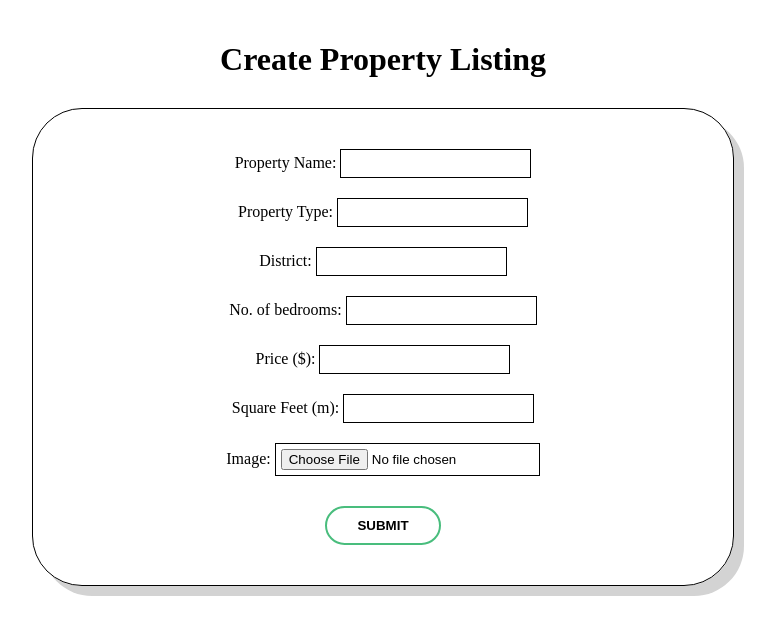
After one commit to prozai/viewnest, a Flask app: page /create_property in a window 1280 px wide. The commit adds this page. Shown: the top 635 px of the page, without its empty margins (257-1032 px from the left). Run offline with Flask 3, Linux system fonts and the light colour scheme; some libraries are stand-ins or nearby versions.

Commit message:
added html

```diff
--- a/app/templates/REAgent/REA_properties.html
+++ b/app/templates/REAgent/REA_properties.html
@@ -38,6 +38,10 @@
 <body>
     <div class="container">
         <h1>My Property Listings</h1>
+        <!-- <div class="search-bar">
+            <input type="text" id="search" placeholder="Search Property...">
+            <button onclick="searchProperties()">Search</button>
+        </div> -->
         <ul class="property-list">
             {% for property in properties %}
                 <li class="property-item">
--- /dev/null
+++ b/app/templates/REAgent/create_property.html
@@ -0,0 +1,93 @@
+<!DOCTYPE html>
+<html lang="en">
+<head>
+  <meta charset="UTF-8">
+  <meta name="viewport" content="width=device-width, initial-scale=1.0">
+  <title>Create Property Listing</title>
+  <!-- <link rel="stylesheet" href="{{ url_for('static', filename='css/property.css')}}"> -->
+  <style>
+    h1 {
+      text-align: center;
+      padding-top: 20px;
+    }
+
+    .form-container {
+      text-align: center;
+      max-width: 700px;
+      margin: 30px auto;
+      padding: 30px 0px 30px 0px;
+      border: solid 1px;
+      border-radius: 50px;
+      box-shadow: lightgray 10px 10px;
+    }
+    .form-group {
+      padding: 10px;
+    }
+
+    .form-control{
+      padding: 6px;
+      border: solid 1px black;
+    }
+
+    .form-control-image{
+      padding: 5px;
+      border: solid 1px black;
+    }
+
+    .btn{
+      font-weight: bold;
+      margin-top: 20px;
+      margin-bottom: 10px;
+      padding: 10px 30px 10px 30px;
+      border-radius: 50px;
+      background-color: white;
+      color: black;
+      border: 2px solid #49bd7d;
+      cursor: pointer;
+    }
+
+    .btn:hover {
+      background-color: #49bd7d;
+      color: white;
+    }
+  </style>
+</head>
+<body>
+  {% macro render_field(field) %}
+  {{ field.label }}
+  {{ field(**kwargs)|safe }}
+  {% if field.errors %}
+    {% for error in field.errors %}
+      <div class="text-danger">{{ error }}</div>
+    {% endfor %}
+  {% endif %}
+{% endmacro %}
+  <h1> Create Property Listing </h1>
+  <div class="form-container">
+    <form method="POST" action="" enctype="multipart/form-data">
+      <div class="form-group">
+        {{ render_field(form.propertyname, class="form-control") }}
+      </div>
+      <div class="form-group">
+        {{ render_field(form.propertytype, class="form-control") }}
+      </div>
+      <div class="form-group">
+        {{ render_field(form.district, class="form-control") }}
+      </div>
+      <div class="form-group">
+        {{ render_field(form.bedroom_no, class="form-control") }}
+      </div>
+      <div class="form-group">
+        {{ render_field(form.price, class="form-control") }}
+      </div>
+      <div class="form-group">
+        {{ render_field(form.psf, class="form-control") }}
+      </div>
+      <div class="form-group">
+        {{ render_field(form.image_url, class="form-control-image") }}
+      </div>
+      <input type="submit" value="SUBMIT" class="btn btn-primary"/>
+    </form>
+  </div>
+</body>
+</html>
```
